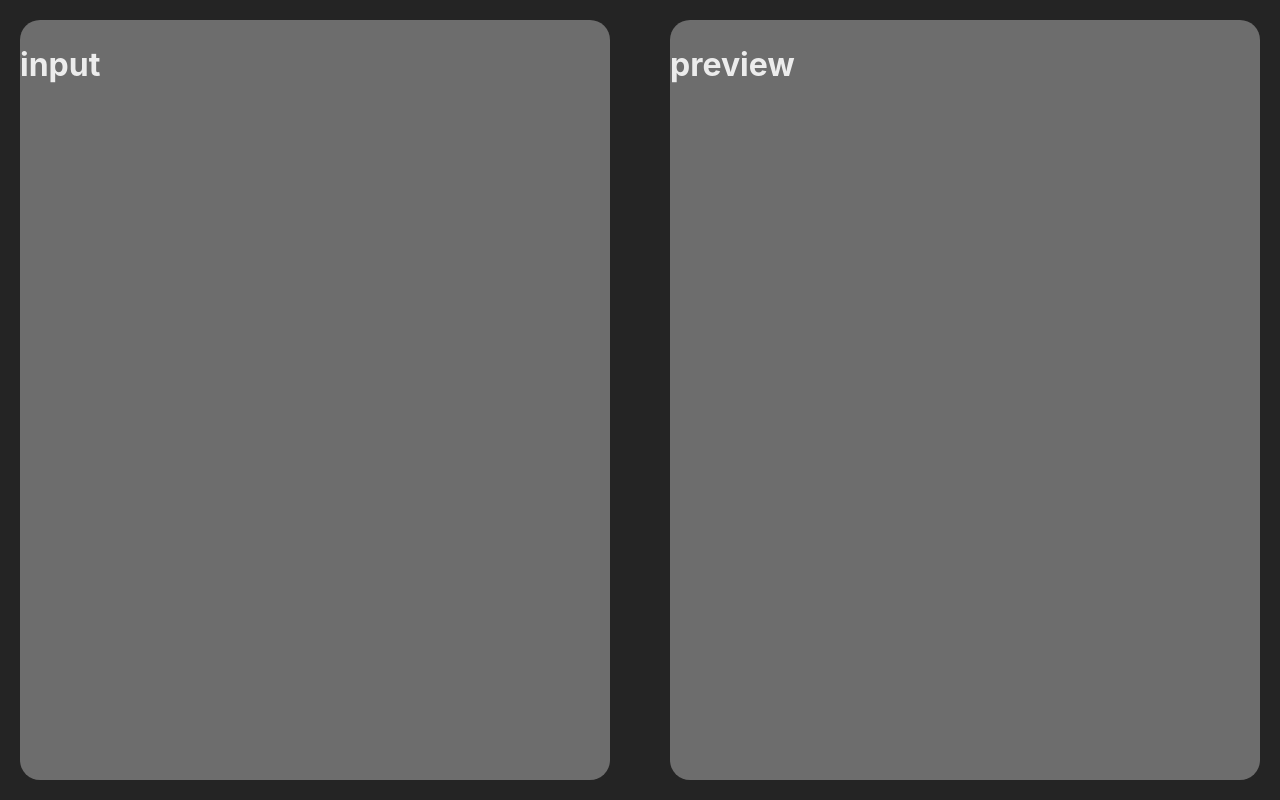
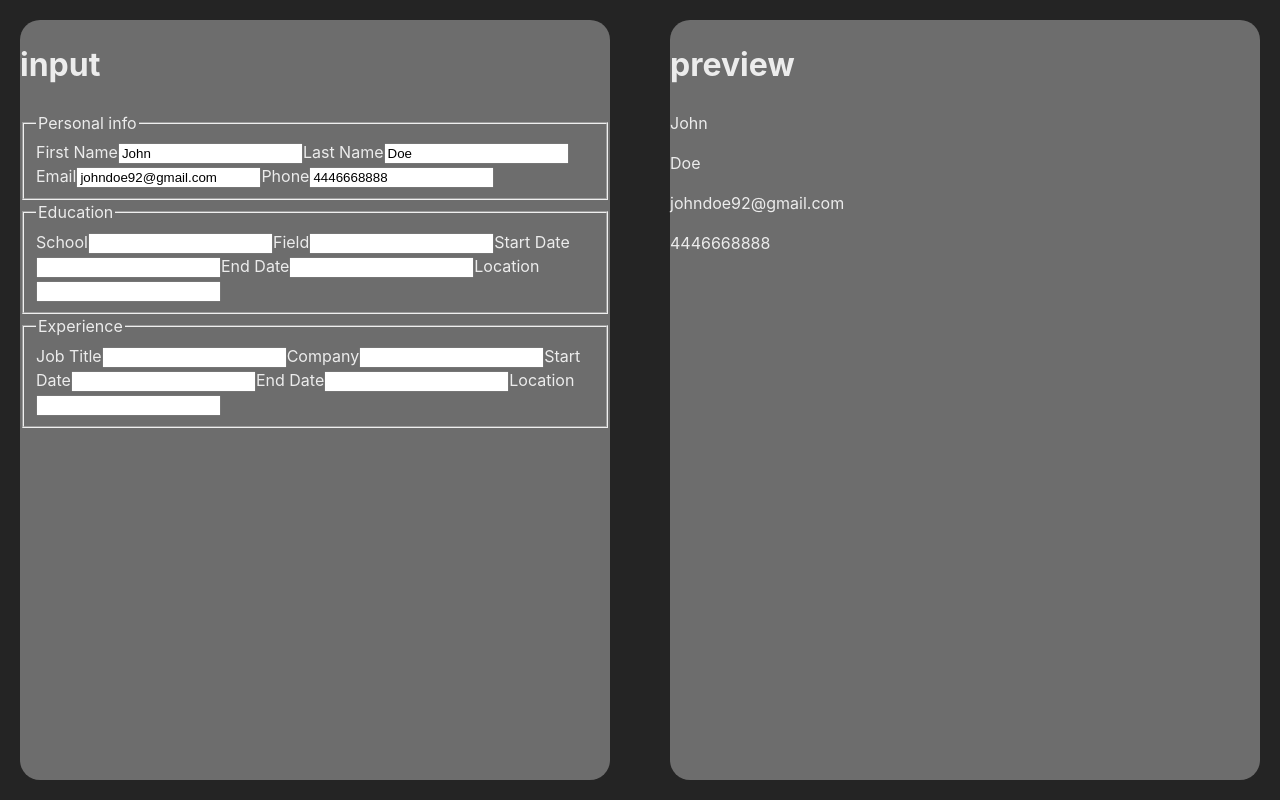
Before and after one commit to AmbiAngel/CV-Application, a React (Vite) app: page / in a window 1280 px wide. Built offline with nearby package versions, Linux system fonts and the light colour scheme.

Commit message:
Create state and inputs for personal info section

```diff
--- a/src/App.jsx
+++ b/src/App.jsx
@@ -3,16 +3,98 @@ import reactLogo from './assets/react.svg'
 import viteLogo from '/vite.svg'
 import './App.css'
 
-import InputHalf from './input_half.jsx'
-import PreviewHalf from './preview_half.jsx'
+import Input from './components/customInput'
+import InputHalf from './components/input_half.jsx'
+import PreviewHalf from './components/preview_half.jsx'
+
+
 
 function App() {
+  let mockData = {
+    section:'Personal Info',
+    firstName:'John',
+    lastName:'Doe',
+    email:'johndoe92@gmail.com',
+    phone:'4446668888'
+  }
+  let mockData2 = {
+    personalInfo:{
+      firstName:'John',
+      lastName:'Doe',
+      email:'johndoe92@gmail.com',
+      phone:'4446668888'
+    },
+    education:[
+      {
+        school:'1',
+        field:'civil law',
+        startDate:'123',
+        endDate:'421',
+        location:'asdf'
+      }
+    ],
+    experience:[
+      {
+        jobTitle:'1',
+        company:'civil law',
+        startDate:'123',
+        endDate:'421',
+        location:'asdf'
+      }
+    ]
+  }
   // const [count, setCount] = useState(0)
-
+  const [value, setValue] = useState('')
+  console.log('test');
+  const[personalInfo, setPersonalInfo] = useState({...mockData2.personalInfo})
+  const[education, setEducation] = useState([...mockData2.education])
+  const[experience, setExperience] = useState([...mockData2.experience])
+  // Have a state Obj that updates appropriate prop on input change and renders on Resume
   return (
     <div className="app">
-      <InputHalf></InputHalf>
-      <PreviewHalf></PreviewHalf>
+      <div className="inputHalf">
+        <h1>input</h1>
+        <form action="">
+
+            <fieldset className="personal-info-container">
+                <legend>Personal info</legend>
+                <Input id='first-name' label='First Name' inputType='text' isRequired={true} value={personalInfo.firstName} onChange={(e)=> setPersonalInfo({...personalInfo, firstName: e.target.value})}></Input>
+                <Input id='last-name' label='Last Name' inputType='text' isRequired={true}  value={personalInfo.lastName} onChange={(e)=> setPersonalInfo({...personalInfo, lastName: e.target.value})}></Input>
+                <Input id='email' label='Email' inputType='text'  value={personalInfo.email} onChange={(e)=> setPersonalInfo({...personalInfo, email: e.target.value})}></Input>
+                <Input id='phone' label='Phone' inputType='number'  value={personalInfo.phone} onChange={(e)=> setPersonalInfo({...personalInfo, phone: e.target.value})}></Input>
+            </fieldset>
+
+            <fieldset className="education-info-container">
+                <legend>Education</legend>
+                <Input id='school' label='School' inputType='text'></Input>
+                <Input id='field' label='Field' inputType='text'></Input>
+                <Input id='education-start-date' label='Start Date' inputType='text'></Input>
+                <Input id='education-end-date' label='End Date' inputType='text'></Input>
+                <Input id='education-location' label='Location' inputType='text'></Input>
+            </fieldset>
+
+            <fieldset className="experience-info-container">
+                <legend>Experience</legend>
+                <Input id='job-title' label='Job Title' inputType='text'></Input>
+                <Input id='company' label='Company' inputType='text'></Input>
+                <Input id='experience-start-date' label='Start Date' inputType='text'></Input>
+                <Input id='experience-end-date' label='End Date' inputType='text'></Input>
+                <Input id='experience-location' label='Location' inputType='text'></Input>
+            </fieldset>
+        </form>
+    </div>
+      <div className="previewHalf">
+        <h1>preview</h1>
+        <div className="resume-personal-info">
+          <p>{personalInfo.firstName}</p>
+          <p>{personalInfo.lastName}</p>
+          <p>{personalInfo.email}</p>
+          <p>{personalInfo.phone}</p>
+        </div>
+        <div className="resume-education-info">
+          {education.map((item) => null)}
+        </div>
+      </div>
     </div>
 
   )
--- /dev/null
+++ b/src/components/customInput.jsx
@@ -0,0 +1,12 @@
+export default function Input({id, label, inputType, isRequired = false, value, onChange = undefined}){
+    return(
+        <>
+            <label htmlFor={id}>{label}</label>
+            {isRequired ?
+            <input type={inputType} id={id} onChange={onChange} value={value} required/> :
+            <input type={inputType} id={id} onChange={onChange} value={value} />
+            }
+
+        </>
+    )
+}
--- /dev/null
+++ b/src/components/input_half.jsx
@@ -0,0 +1,42 @@
+import Input from "./customInput"
+import { useState } from 'react'
+
+
+export default function InputHalf(){
+
+    const [value, setValue] = useState('')
+
+    return(
+        <div className="inputHalf">
+            <h1>input</h1>
+            <form action="">
+
+                <fieldset className="personal-info-container">
+                    <legend>Personal info</legend>
+                    <Input id='first-name' label='First Name' inputType='text' isRequired={true}  onChange={(e)=>(console.log(e.target.dataset))}></Input>
+                    <Input id='last-name' label='Last Name' inputType='text' isRequired={true} ></Input>
+                    <Input id='email' label='Email' inputType='text'></Input>
+                    <Input id='phone' label='Phone' inputType='text'></Input>
+                </fieldset>
+
+                <fieldset className="education-info-container">
+                    <legend>Education</legend>
+                    <Input id='school' label='School' inputType='text'></Input>
+                    <Input id='field' label='Field' inputType='text'></Input>
+                    <Input id='education-start-date' label='Start Date' inputType='text'></Input>
+                    <Input id='education-end-date' label='End Date' inputType='text'></Input>
+                    <Input id='education-location' label='Location' inputType='text'></Input>
+                </fieldset>
+
+                <fieldset className="experience-info-container">
+                    <legend>Experience</legend>
+                    <Input id='job-title' label='Job Title' inputType='text'></Input>
+                    <Input id='company' label='Company' inputType='text'></Input>
+                    <Input id='experience-start-date' label='Start Date' inputType='text'></Input>
+                    <Input id='experience-end-date' label='End Date' inputType='text'></Input>
+                    <Input id='experience-location' label='Location' inputType='text'></Input>
+                </fieldset>
+            </form>
+        </div>
+    )
+}
--- a/src/input_half.jsx
+++ /dev/null
@@ -1,11 +0,0 @@
-export default function InputHalf(){
-
-    return(
-        <div className="inputHalf">
-            <h1>input</h1>
-            <form action="">
-
-            </form>
-        </div>
-    )
-}
```
Also changed, not shown: src/components/preview_half.jsx (renamed from src/preview_half.jsx).
